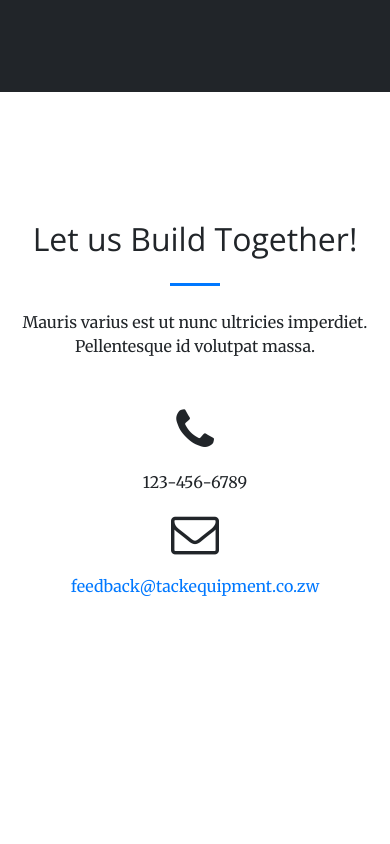
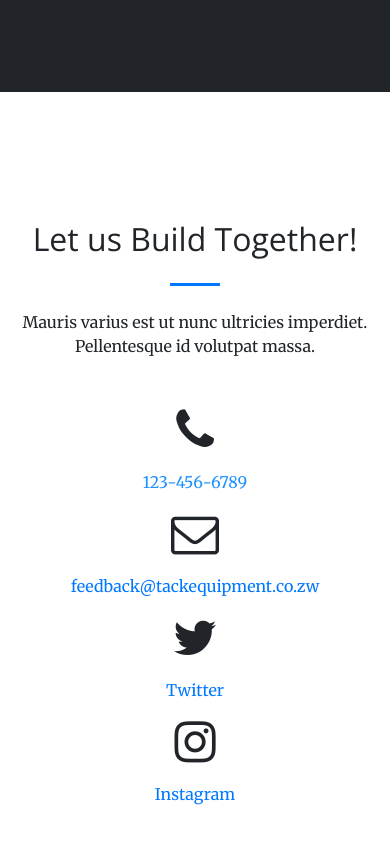
Before and after one commit to Crisspen/tackequipmenthire, a plain HTML site: page index.html in a window 390 px wide. Shown: the part 3896-4740 px from the top of the page. Before the commit the page ends 4638 px from the top, so only its background shows below. Drawn offline with nearby package versions, Linux system fonts and the light colour scheme.

Commit message:
Update index.html
i changed the color of the telephone number, so that the links can all be of the same color.
but i hope this is what you wanted me to do

```diff
--- a/index.html
+++ b/index.html
@@ -242,18 +242,30 @@
           </div>
         </div>
         <div class="row">
-          <div class="col-lg-4 ml-auto text-center">
+        <div class="col-lg-3 ml-auto text-center">
             <i class="fa fa-phone fa-3x mb-3 sr-contact"></i>
-            <p>123-456-6789</p>
-          </div>
-          <div class="col-lg-4 mr-auto text-center">
+            <p style="color:#1e90ff;">123-456-6789</p>
+        </div>
+        <div class="col-lg-3 mr-auto text-center">
             <i class="fa fa-envelope-o fa-3x mb-3 sr-contact"></i>
             <p>
               <a href="mailto:your-email@your-domain.com">feedback@tackequipment.co.zw</a>
             </p>
           </div>
+		    <div class="col-lg-3 ml-auto text-center">
+            <i class="fa fa-twitter fa-3x mb-3 sr-contact"></i>
+			  <a href="https://facebook.com/tackequipmenthire">
+            <p>Twitter</p>
+			  </a>
+          </div>
+		    <div class="col-lg-3 ml-auto text-center">
+			  <i class="fa fa-instagram fa-3x mb-3 sr-contact"></i>
+			  <a href="https://instagram.com/tackequipmenthire">
+            <p>Instagram</p>
+			  </a>
+          </div>
         </div>
-      </div>
+        </div>
     </section>
 
     <!-- Bootstrap core JavaScript -->
```
